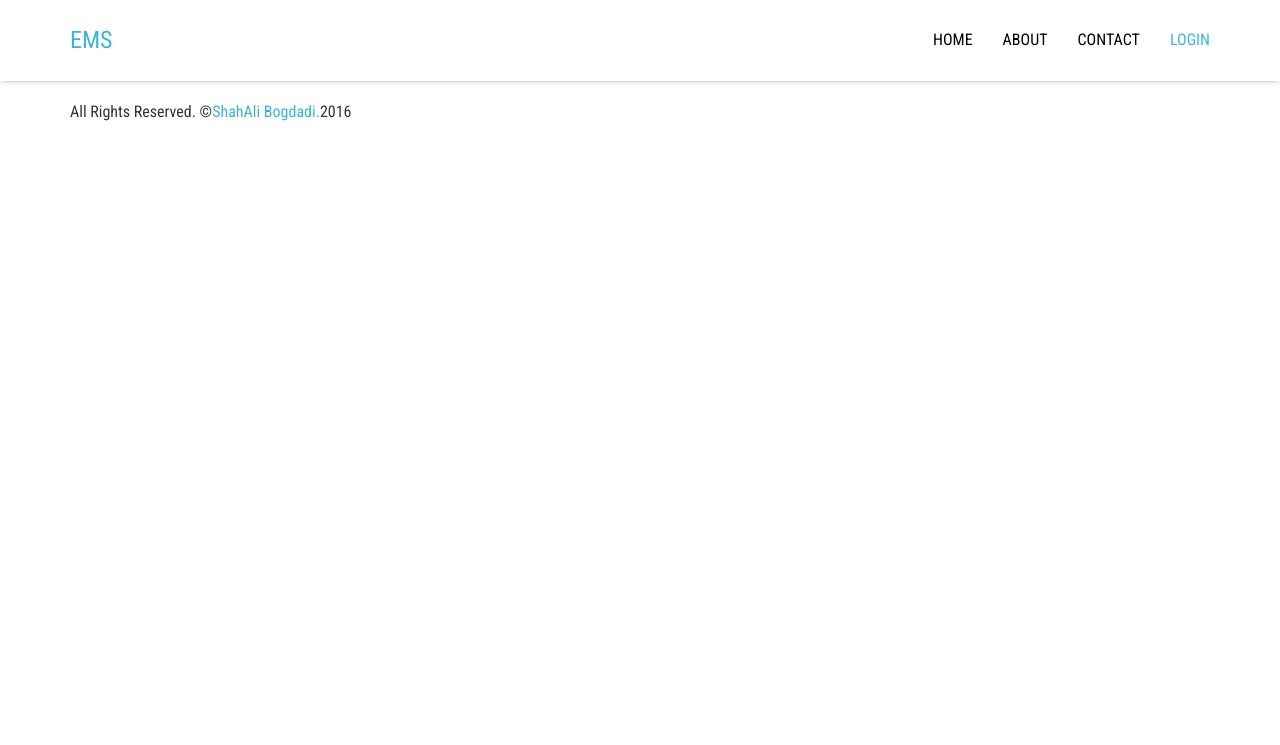
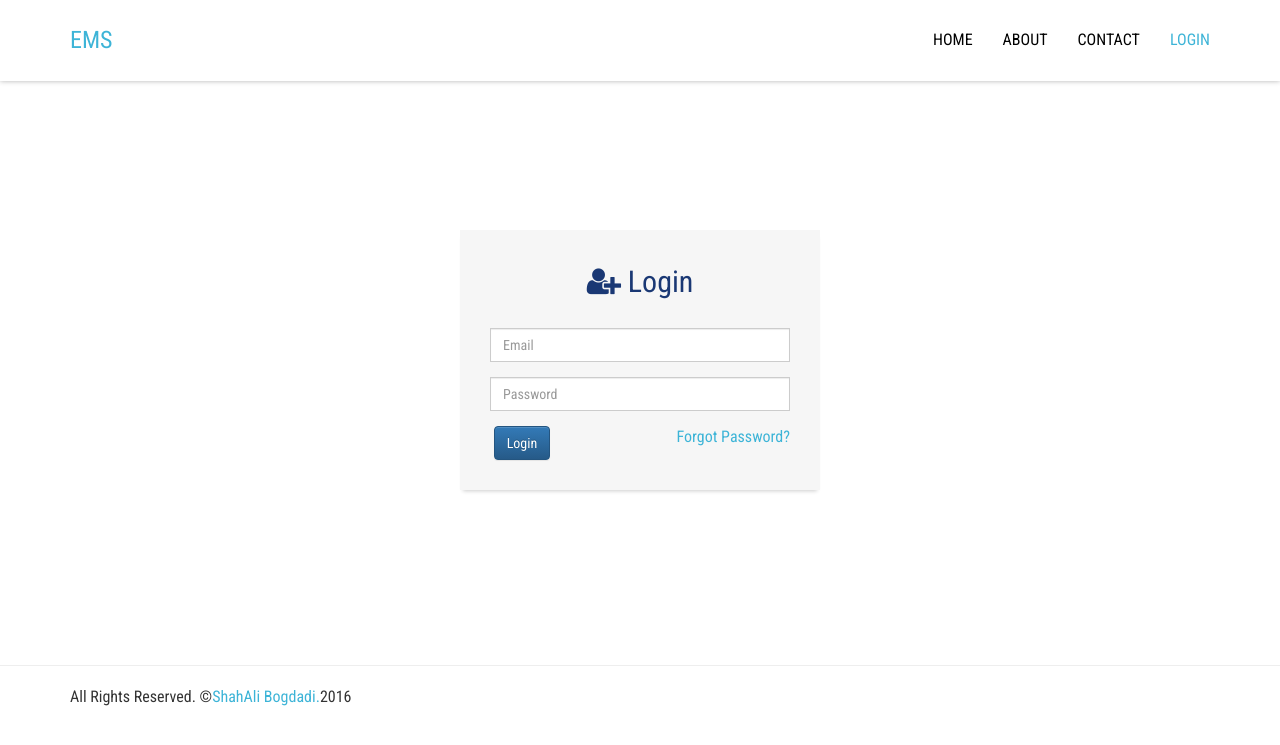
Before and after one commit to shahali007/PHP, a PHP site: page /login.html in a window 1280 px wide. Shown: the top 745 px of the page. Run offline with PHP 8.4, Linux system fonts and the light colour scheme.

Commit message:
Completed login page

```diff
--- a/EMS/css/style.css
+++ b/EMS/css/style.css
@@ -116,6 +116,7 @@ footer a{
     width: 150px;
     position: relative;
     text-align: center;
+    border: none;
 }
 .button-style::before{
     position: absolute;
@@ -176,3 +177,25 @@ a.button-style:hover{
 #team_area .team:hover a{
     color: #63BEEA;
 }
+
+
+/*========================================================/
+\==================| login_page css |======================\
+/========================================================*/
+#login_form{}
+#login_form form{
+    background: #f6f6f6;
+    margin: 150px auto;
+    padding: 15px 30px;
+    box-shadow: 0 4px 4px -3px rgba(0,0,0,0.2);
+}
+#login_form form h2{
+    margin-bottom:30px;
+    color: #1A3874;
+}
+#login_form form a{
+    color: #3DB4D7;
+}
+#login_form form .form-control{
+    border-radius:0;
+}
--- a/EMS/login.html
+++ b/EMS/login.html
@@ -37,6 +37,33 @@
     </header>
     <!-- End header_area -->
 
+    <!-- Start login_form-->
+    <section id="login_form">
+        <div class="container">
+            <div class="row">
+                <div class="col-md-4 col-md-offset-4">
+                    <form action="" method="post">
+                        <h2 class="text-center"><i class="fa fa-user-plus"></i> Login</h2>
+                        <div class="form-group">
+                            <label for="userEmail" class="sr-only"></label>
+                            <input type="email" id="userEmail" class="form-control" placeholder="Email">
+                        </div>
+                        <div class="form-group">
+                            <label for="userPassword" class="sr-only"></label>
+                            <input type="password" id="userPassword" class="form-control" placeholder="Password">
+                        </div>
+                        <div class="form-group">
+                            <label for="submit"></label>
+                            <button type="submit" id="submit" class="btn btn-primary">Login</button>
+                            <a href="#" class="pull-right">Forgot Password?</a>
+                        </div>
+                    </form>
+                </div>
+            </div>
+        </div>
+    </section>
+    <!-- End login_form-->
+
     <!--Start footer_area-->
     <footer>
         <hr>
```
